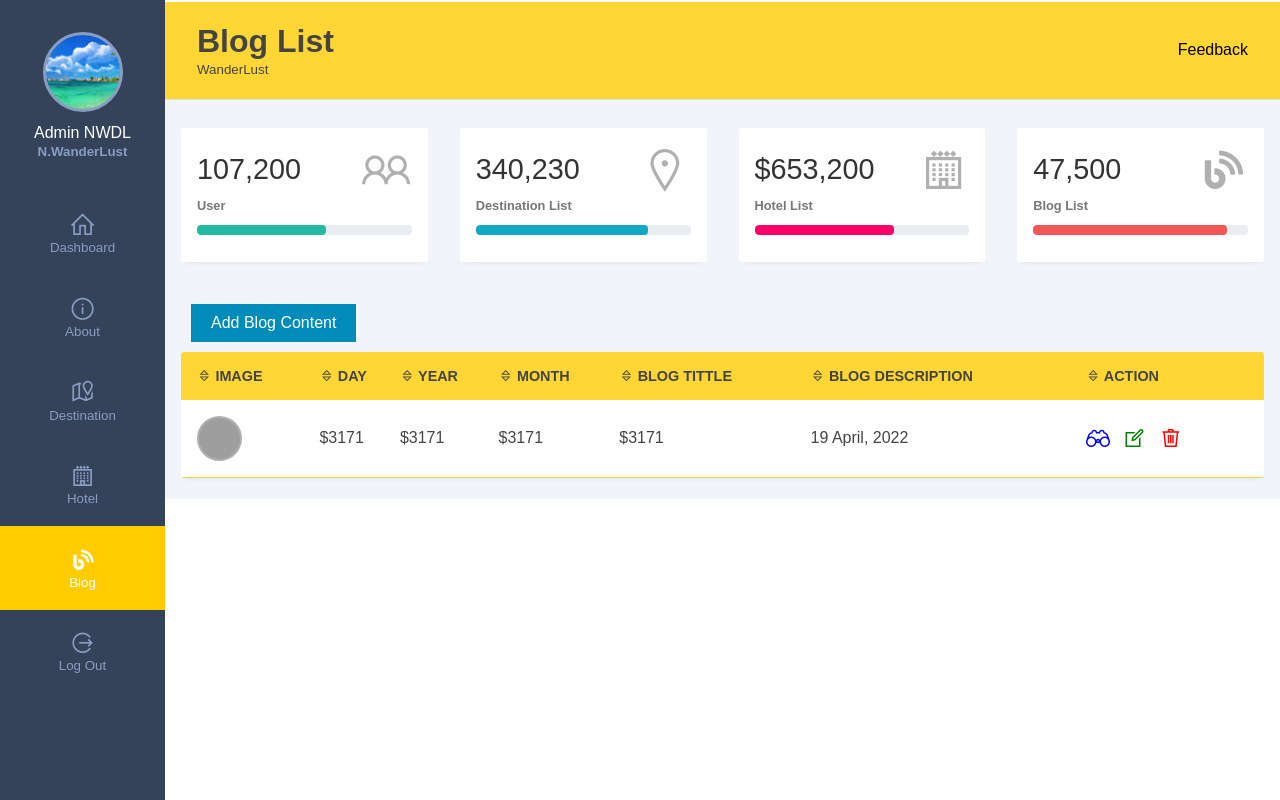
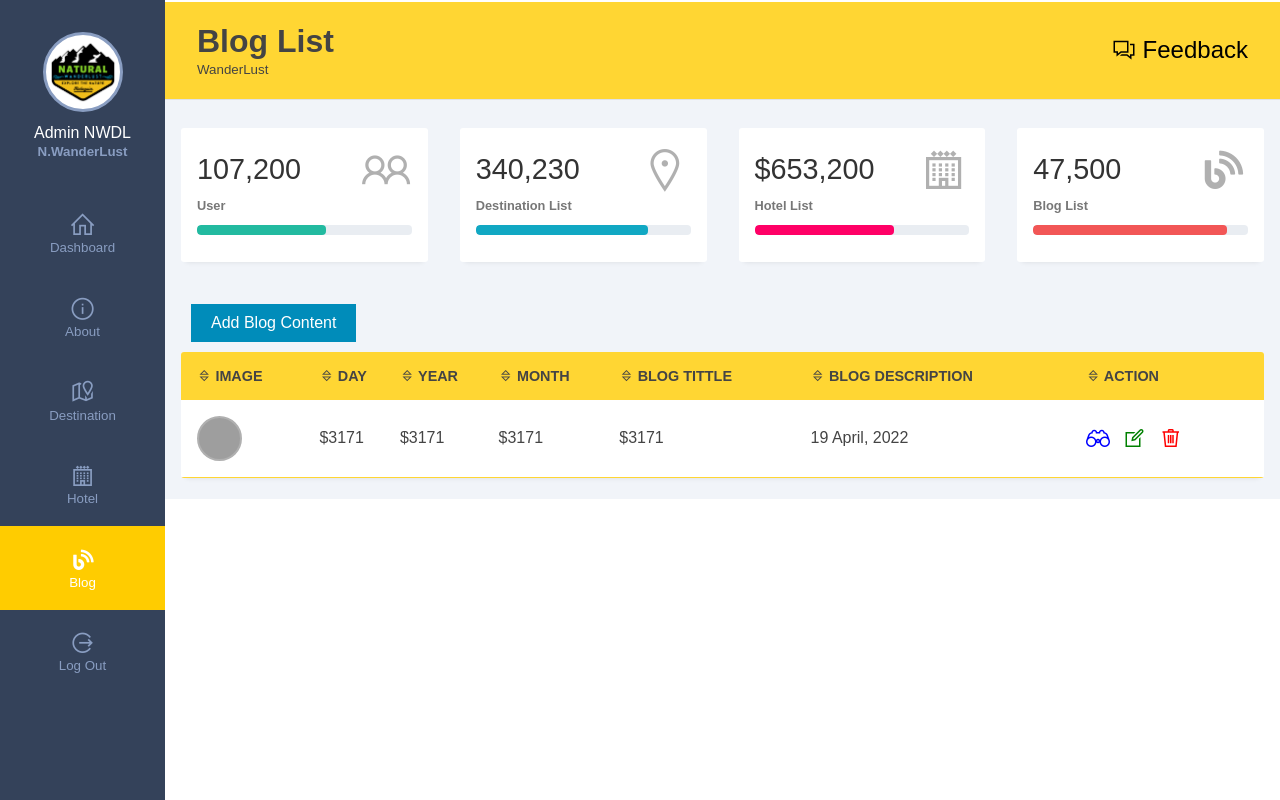
Before and after one commit to dylaascreate/wanderlust, a PHP site: page /admin/list-blog.php in a window 1280 px wide. Run offline with PHP 8.4, Linux system fonts and the light colour scheme; data that the repository does not hold is empty; grey boxes are pictures that could not be loaded.

Commit message:
Update list-blog.php

```diff
--- a/admin/list-blog.php
+++ b/admin/list-blog.php
@@ -12,7 +12,7 @@
     <div class="sidebar">
         <div class="side-content">
             <div class="profile">
-                <div class="profile-img bg-img" style="background-image: url(img/pic1register.jpg)"></div>
+                <div class="profile-img bg-img" style="background-image: url(img/WanderLust-Logo.png)"></div>
                 <h4>Admin NWDL</h4>
                 <small>N.WanderLust</small>
             </div>
@@ -72,8 +72,7 @@
                     <div class="nav-section">
                         <nav>
                             <ul>
-                                <li><a style="color:black" href="feedback.php">Feedback</a></li>
-                            </ul>
+                                <li><a class="hover-effect" href="feedback.php"><i class="las la-comments"></i>&nbsp;Feedback</a></li>
                         </nav>
                     </div>
                 </div>
@@ -267,7 +266,7 @@
                                                     <form action="" method="post">
                                                         <div class="blog-entry justify-content-end">
                                                             <div class="block-20">
-                                                                <label for="image-url">Image:</label>
+                                                                <label for="image-url">Image URL:</label>
                                                                 <input type="file" name="image-url" placeholder="Enter background image URL" value="<?php echo$row[''] ?>"required>
                                                             </div>
                                                             <div class="text">
```
